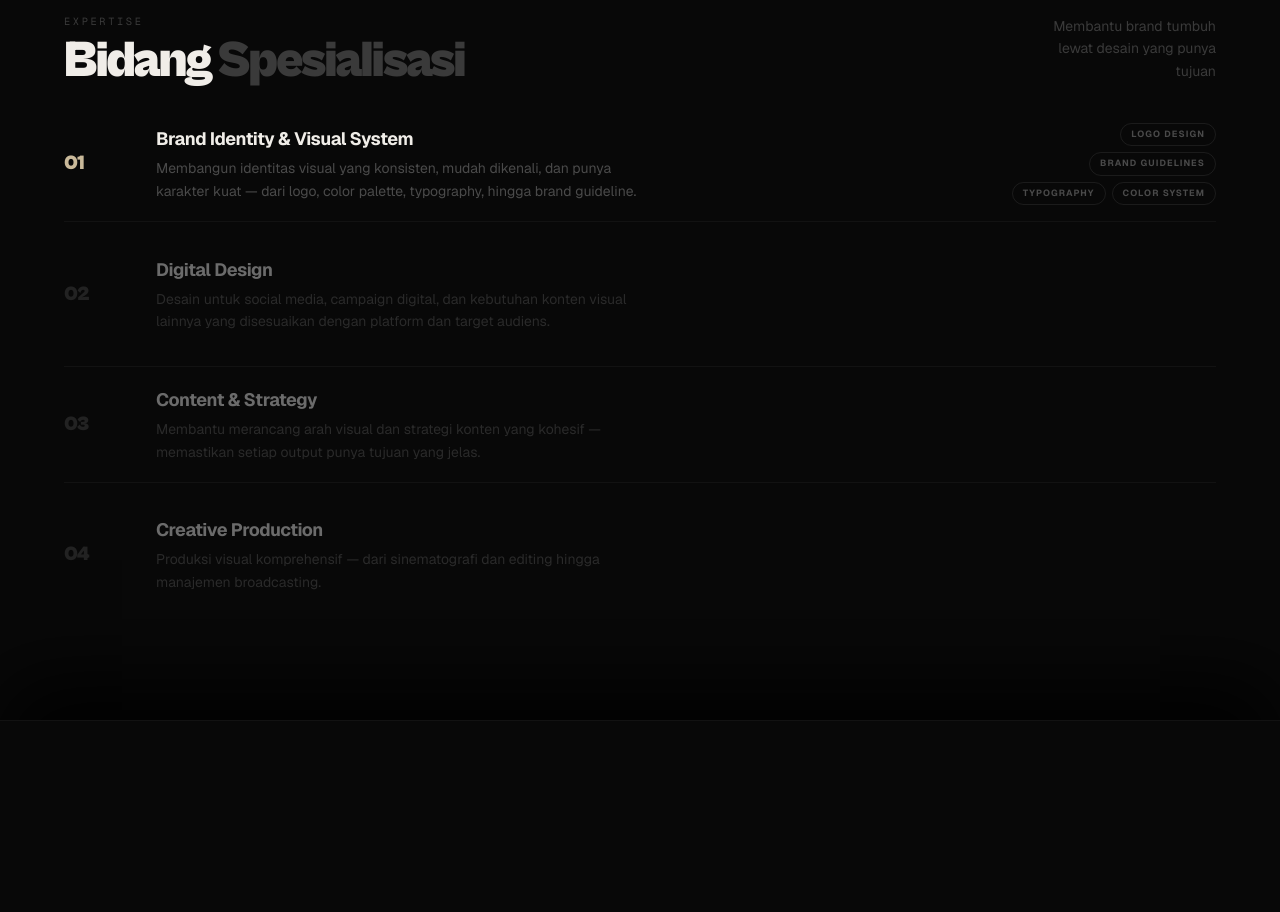
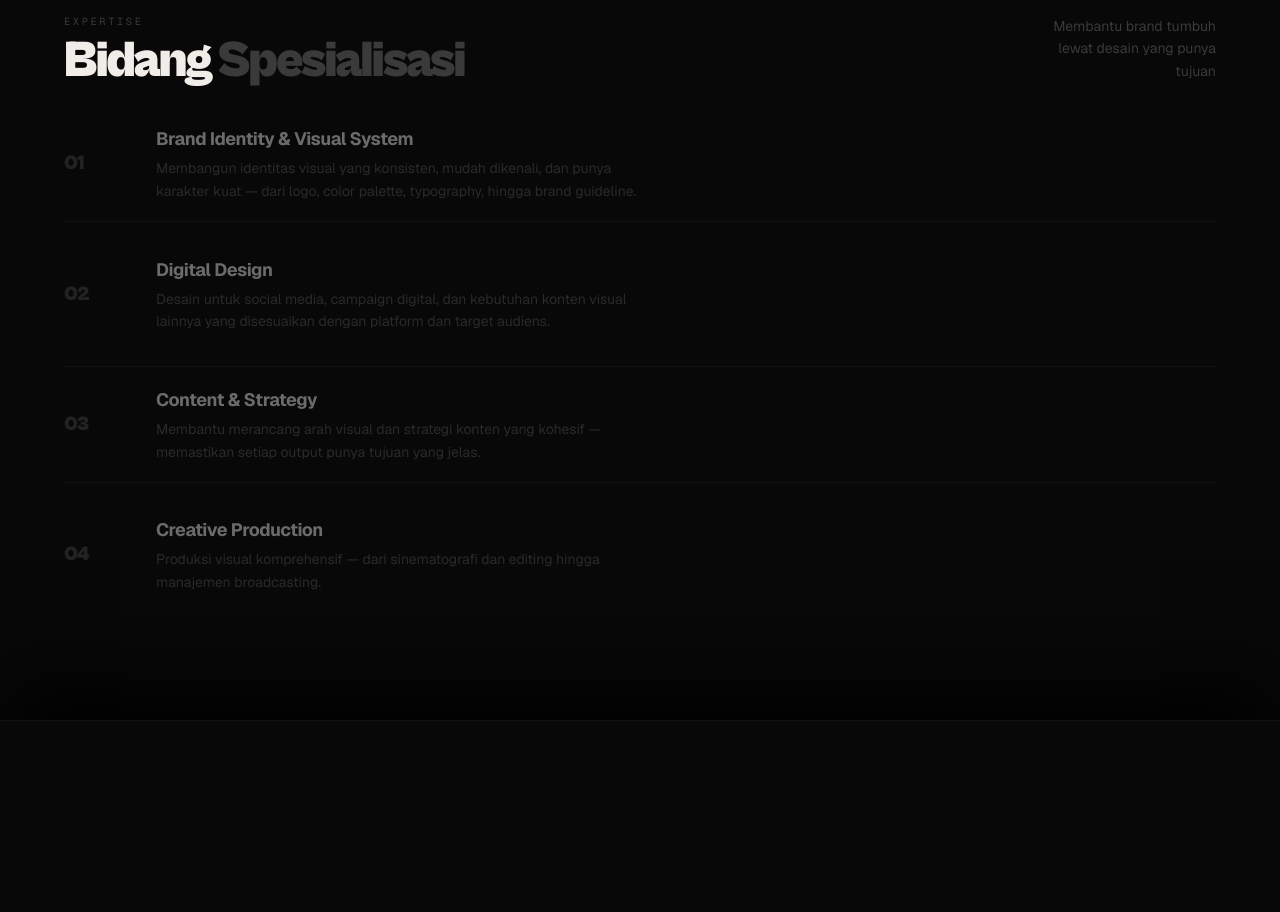
Before and after one commit to ahmado-labs/portfolio-v2, a Next.js app: page / in a window 1280 px wide. Shown: the part 1680-2592 px from the top of the page. Built offline with nearby package versions, Linux system fonts and the light colour scheme.

Commit message:
fix expertise active and hover

```diff
--- a/src/components/sections/Expertise.tsx
+++ b/src/components/sections/Expertise.tsx
@@ -1,6 +1,6 @@
 "use client";
 import { motion } from "framer-motion";
-import { useState } from "react";
+import { useState, useEffect } from "react";
 import { Variants } from "framer-motion";
 
 const expertiseData = [
@@ -50,6 +50,18 @@ const rowVariants = {
 export default function Expertise() {
   const [hovered, setHovered] = useState<string | null>(null);
   const [active, setActive] = useState("01");
+  const [isDesktop, setIsDesktop] = useState(false);
+
+  useEffect(() => {
+    const checkScreen = () => {
+      setIsDesktop(window.innerWidth >= 1024); // lg
+    };
+
+    checkScreen();
+    window.addEventListener("resize", checkScreen);
+
+    return () => window.removeEventListener("resize", checkScreen);
+  }, []);
 
   return (
     <div className="w-full h-full flex items-center justify-center px-6 py-8">
@@ -82,7 +94,9 @@ export default function Expertise() {
           className="divide-y divide-white/[0.04]"
         >
           {expertiseData.map((item) => {
-            const isActive = hovered === item.number || active === item.number;
+            const isActive = isDesktop
+              ? hovered === item.number
+              : active === item.number;
             return (
               <motion.div
                 key={item.number}
```
